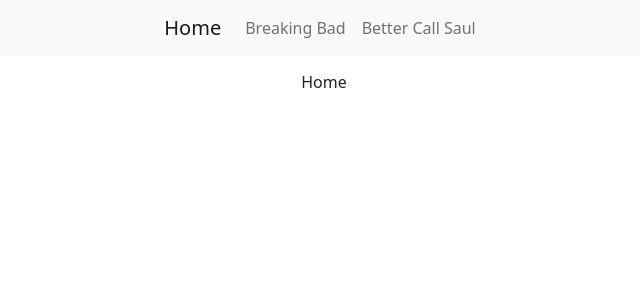
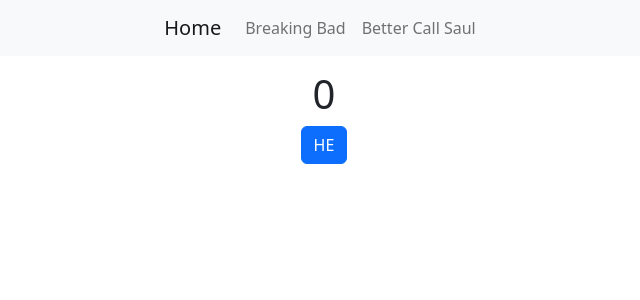
Before and after one commit to IliaJaghmaidze/Breaking-bad, a React (Create React App) app: page / in a window 1280 px wide. Shown: the top 300 px of the page, without its empty margins (316-956 px from the left). Built offline with nearby package versions, Linux system fonts and the light colour scheme.

Commit message:
Implementing redux toolkit

```diff
--- a/package.json
+++ b/package.json
@@ -14,7 +14,8 @@
     "react-redux": "^8.0.5",
     "react-router-bootstrap": "^0.26.2",
     "react-router-dom": "^6.4.4",
-    "react-scripts": "5.0.1",
+    "react-scripts": "^5.0.1",
+    "redux": "^4.2.0",
     "web-vitals": "^2.1.4"
   },
   "scripts": {
--- a/src/index.js
+++ b/src/index.js
@@ -1,10 +1,14 @@
 import React from "react";
 import ReactDOM from "react-dom/client";
 import App from "./App";
+import store from "./redux/store";
+import { Provider } from "react-redux";
 
 const root = ReactDOM.createRoot(document.getElementById("root"));
 root.render(
   <React.StrictMode>
-    <App />
+    <Provider store={store}>
+      <App />
+    </Provider>
   </React.StrictMode>
 );
--- a/src/pages/Home.js
+++ b/src/pages/Home.js
@@ -1,7 +1,18 @@
 import React from "react";
+import { Button } from "react-bootstrap";
+import { useDispatch, useSelector } from "react-redux";
+import { increment } from "../redux/characterSlice";
 
 function Home() {
-  return <div>Home</div>;
+  const character = useSelector((state) => state.character.value);
+  const dispatch = useDispatch();
+
+  return (
+    <div className="App">
+      <h1>{character}</h1>
+      <Button onClick={() => dispatch(increment())}>HE</Button>
+    </div>
+  );
 }
 
 export default Home;
--- /dev/null
+++ b/src/redux/characterSlice.js
@@ -0,0 +1,21 @@
+import { createSlice } from "@reduxjs/toolkit";
+
+export const characterSlice = createSlice({
+  name: "character",
+  initialState: {
+    value: 0,
+  },
+  reducers: {
+    increment: (state) => {
+      state.value += 1;
+    },
+
+    incrementByAmount: (state, action) => {
+      state.value += action.payload;
+    },
+  },
+});
+
+export const { increment, incrementByAmount } = characterSlice.actions;
+
+export default characterSlice.reducer;
--- /dev/null
+++ b/src/redux/store.js
@@ -0,0 +1,8 @@
+import { configureStore } from "@reduxjs/toolkit";
+import characterReducer from "./characterSlice";
+
+export default configureStore({
+  reducer: {
+    character: characterReducer,
+  },
+});
```
Also changed, not shown: 1 other file (tests, documents, lock files or other folders).
